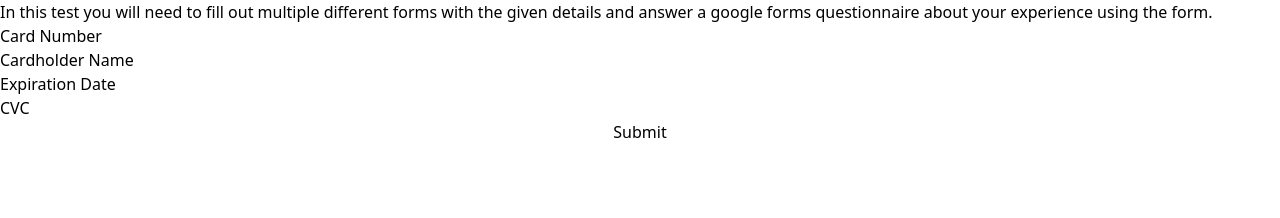
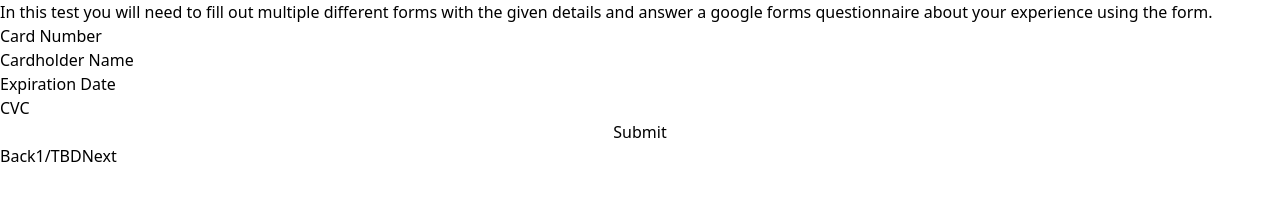
Before and after one commit to TLDRQwerty/Engineering-Science-Forms, a React (Vite) app: page / in a window 1280 px wide. Shown: the top 218 px of the page. Built offline with nearby package versions, Linux system fonts and the light colour scheme.

Commit message:
Can now reload page and stay on same question

```diff
--- a/src/Questionnaire.tsx
+++ b/src/Questionnaire.tsx
@@ -1,27 +1,41 @@
 import React from 'react';
-import TextInput from './ui/TextInput';
-import Tailwindcss from './ui/Tailwindcss';
+import useStorage from './hooks/useStorage'
+import { One } from './Questions'
+import Button from './ui/Button';
 
 export default function() {
+	const [current, setCurrent] = useStorage('current-question', '1');
+
+	const getQuestion = () => {
+		switch(current && parseInt(current)) {
+			case 1:
+				return (
+					<One />
+				)
+			default:
+				return (
+					<div>foobar</div>
+				)
+		}
+	}
+
+	const handleNext = () => {
+		setCurrent((parseInt(current) + 1).toString());
+	}
+
+	const handleBack = () => {
+		setCurrent((parseInt(current) - 1).toString());
+	}
+
 	return (
 		<div>
-			<Tailwindcss>
-				<form className="flex flex-col">
-					<TextInput splitChar="-" splitIndex={4} maxLength={19} label="Card Number" numbersOnly />
-
-					<label>
-						Cardholder Name
-						<input type="text" id="cardholder-name" name="cardholder-name" />
-					</label>
-
-					<TextInput label="Expiration Date" maxLength={4} numbersOnly splitChar="/" splitIndex={2} />
-
-					<TextInput label="CVC" maxLength={3} numbersOnly />
-
-					<button>Submit</button>
-				</form>
-			</Tailwindcss>
-
+			{getQuestion()}
+			<div>
+				<Button label="Back" onClick={handleBack}/>
+				<span>{current}/TBD</span>
+				<Button label="Next" onClick={handleNext}/>
+			</div>
 		</div>
 	)
+
 }
--- /dev/null
+++ b/src/Questions.tsx
@@ -0,0 +1,26 @@
+import React from 'react';
+import TextInput from './ui/TextInput';
+import Tailwindcss from './ui/Tailwindcss';
+
+export function One() {
+	return (
+		<div>
+			<Tailwindcss>
+				<form className="flex flex-col">
+					<TextInput splitChar="-" splitIndex={4} maxLength={19} label="Card Number" numbersOnly />
+
+					<label>
+						Cardholder Name
+						<input type="text" id="cardholder-name" name="cardholder-name" />
+					</label>
+
+					<TextInput label="Expiration Date" maxLength={4} numbersOnly splitChar="/" splitIndex={2} />
+
+					<TextInput label="CVC" maxLength={3} numbersOnly />
+
+					<button>Submit</button>
+				</form>
+			</Tailwindcss>
+		</div>
+	)
+}
--- /dev/null
+++ b/src/hooks/useStorage.ts
@@ -0,0 +1,20 @@
+import { useState, useEffect } from 'react';
+
+export default function useStorage(key: string, initialValue?: string): [string, (value: string) => void] {
+	const storageValue = window.localStorage.getItem(key);
+
+	if (!initialValue && !storageValue) {
+		initialValue = window.localStorage.getItem(key) || undefined;
+	}
+
+	if (storageValue) {
+		initialValue = storageValue;
+	}
+	const [current, setCurrent] = useState(initialValue);
+	useEffect(() => {
+		if (current) {
+			window.localStorage.setItem(key, current);
+		}
+	}, [initialValue, current]);
+	return [current || '1', setCurrent];
+}
--- /dev/null
+++ b/src/ui/Button.tsx
@@ -0,0 +1,12 @@
+import React, { FormEvent } from 'react';
+
+type Props = {
+	label: string;
+	onClick: (e: FormEvent<HTMLButtonElement>) => void;
+}
+
+export default function Button({ label, onClick }: Props) {
+	return (
+		<button onClick={onClick}>{label}</button>
+	)
+}
```
